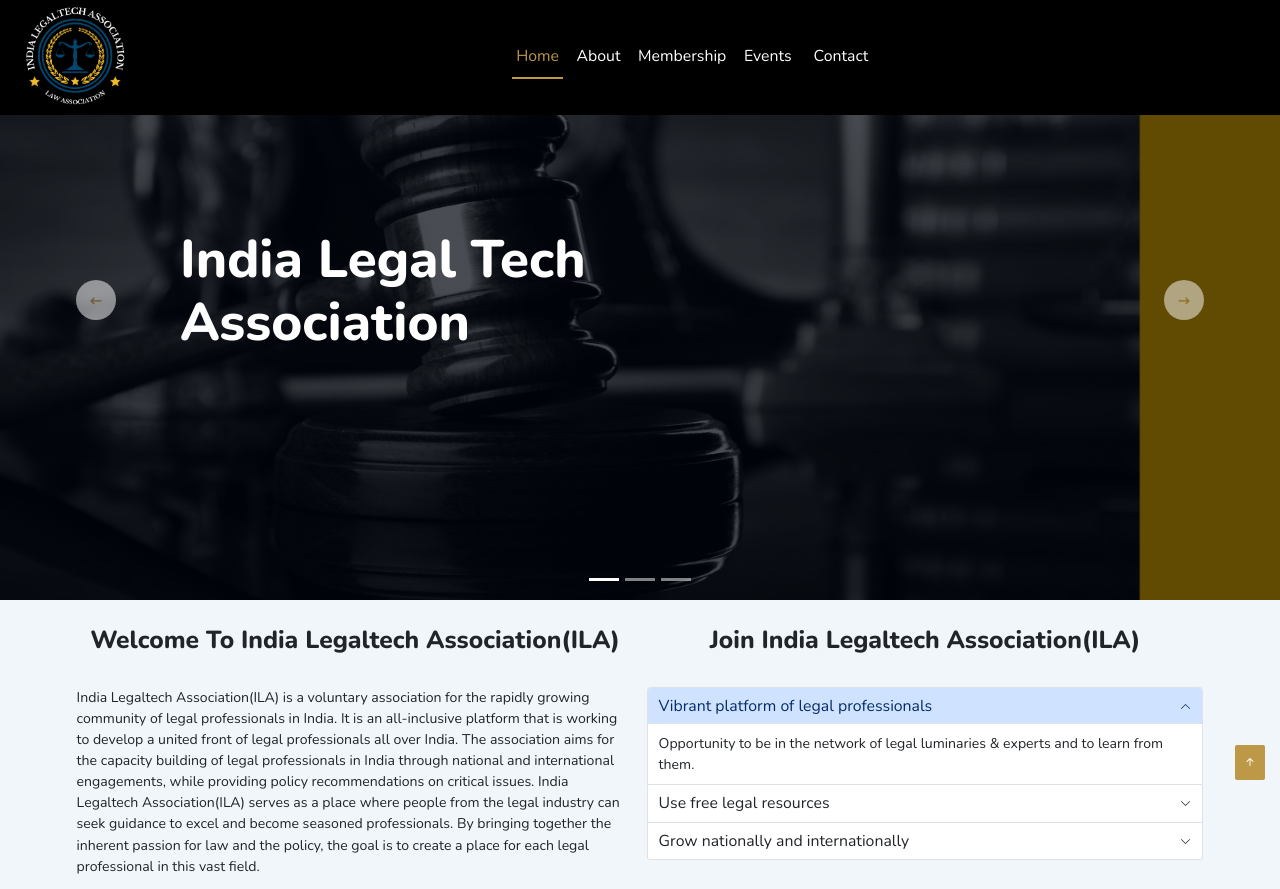
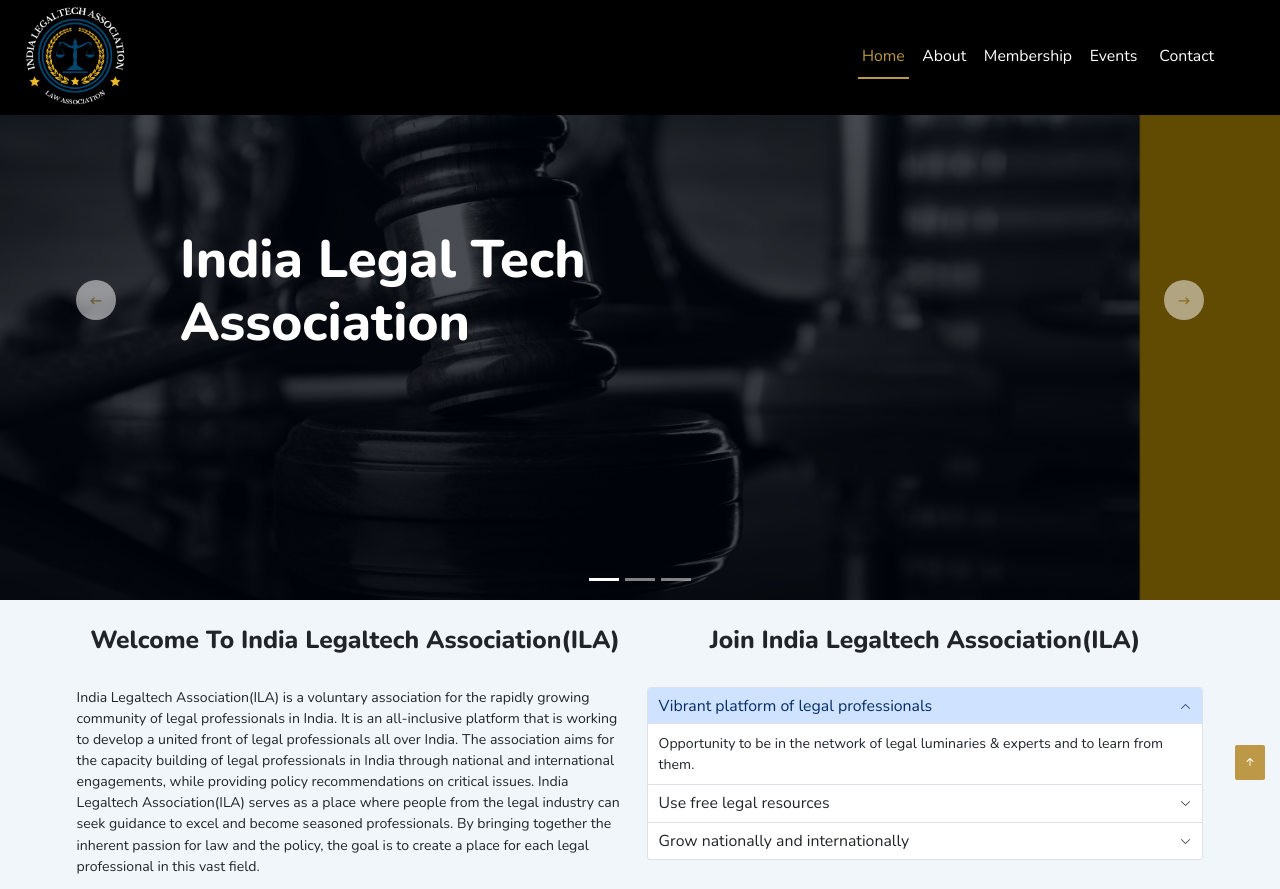
Before and after one commit to Devsharma121/ILP, a plain HTML site: page index.html in a window 1280 px wide. Shown: the top 889 px of the page. Drawn offline with nearby package versions, Linux system fonts and the light colour scheme.

Commit message:
Update index.html

```diff
--- a/index.html
+++ b/index.html
@@ -32,7 +32,7 @@
           <span class="navbar-toggler-icon"></span>
         </button>
         <div class="collapse navbar-collapse" id="navbarSupportedContent">
-          <ul class="navbar-nav mx-auto mb-2 mb-lg-0">
+          <ul class="navbar-nav ms-auto mb-2 mb-lg-0 me-5">
             <li class="nav-item mx-md-2">
               <a class="nav-link text-white active" aria-current="page" href="#home">Home</a>
             </li>
```
